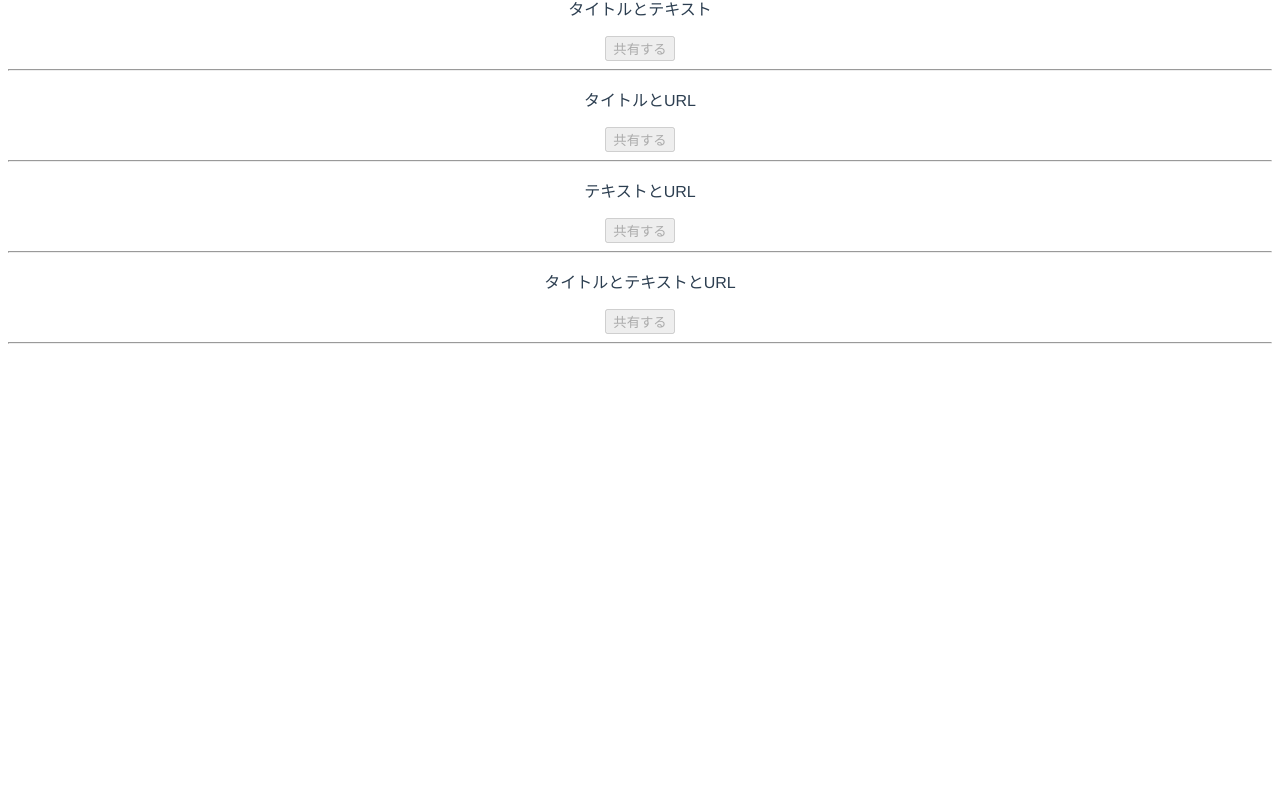
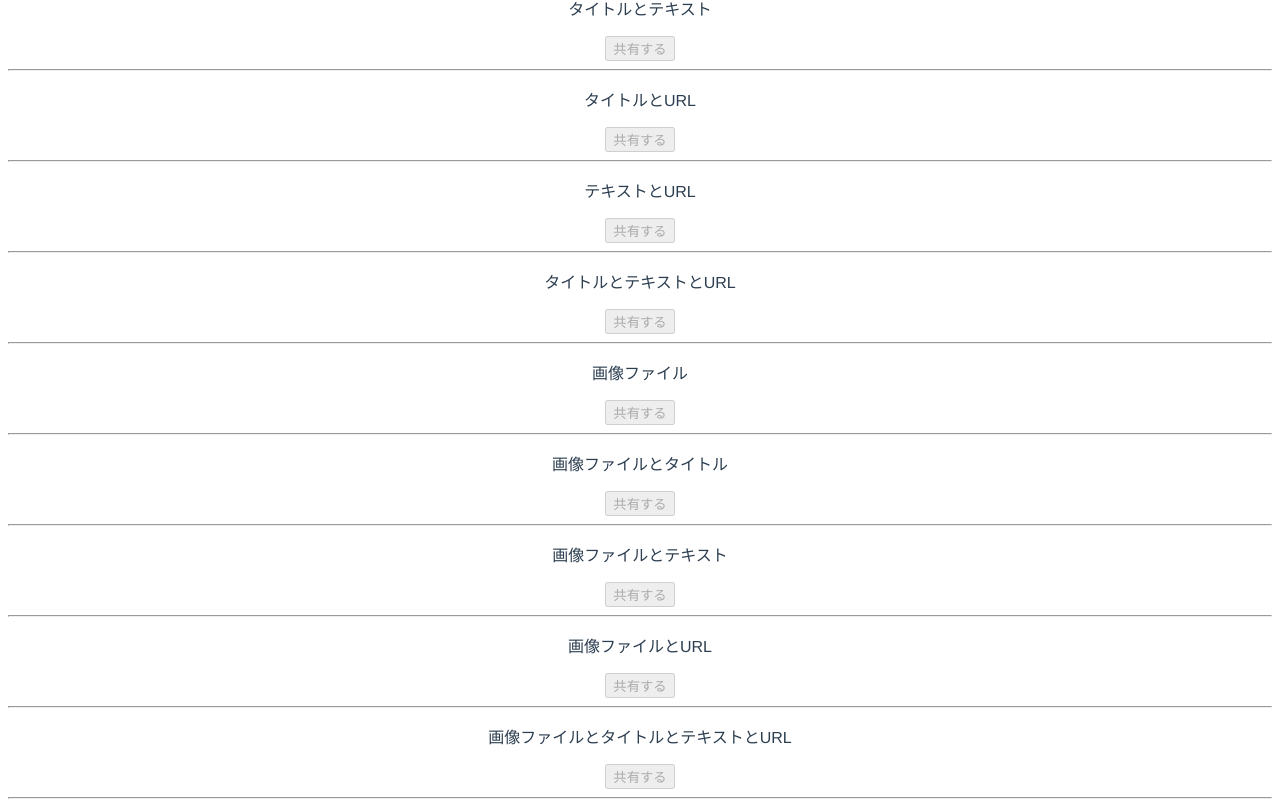
Before and after one commit to morhi-2214/webShareAPI-test, a Vue app in the folder my-practice/share-vue/: page / in a window 1280 px wide. Shown: the part 714-1521 px from the top of the page. Before the commit the page ends 1066 px from the top, so only its background shows below. Built offline with nearby package versions, Linux system fonts and the light colour scheme.

Commit message:
Filesを追加(画像のパスは間違えているかもしれない)

```diff
--- a/my-practice/share-vue/src/components/HelloWorld.vue
+++ b/my-practice/share-vue/src/components/HelloWorld.vue
@@ -26,11 +26,11 @@ export default {
       values: [
         {
           name: "タイトルのみ",
-          option: { title: "Hello WebShareAPI!" },
+          option: { title: "Title" },
         },
         {
           name: "テキストのみ",
-          option: { text: "Hello WebShareAPI!(Text)" },
+          option: { text: "Text" },
         },
         {
           name: "このサイトのURLのみ",
@@ -56,6 +56,31 @@ export default {
           name: "タイトルとテキストとURL",
           option: { title: "Title", text: "Text", url: location.href },
         },
+        {
+          name: "画像ファイル",
+          option: { files: "../assets/gyudon.jpg" },
+        },
+        {
+          name: "画像ファイルとタイトル",
+          option: { title: "Title", files: "../assets/gyudon.jpg" },
+        },
+        {
+          name: "画像ファイルとテキスト",
+          option: { text: "Text", files: "../assets/gyudon.jpg" },
+        },
+        {
+          name: "画像ファイルとURL",
+          option: { url: location.href, files: "../assets/gyudon.jpg" },
+        },
+        {
+          name: "画像ファイルとタイトルとテキストとURL",
+          option: {
+            title: "Title",
+            text: "Text",
+            url: location.href,
+            files: "../assets/gyudon.jpg",
+          },
+        },
       ],
     };
   },
--- a/my-practice/share-vue/src/views/Share.vue
+++ b/my-practice/share-vue/src/views/Share.vue
@@ -29,6 +29,7 @@ export default {
           title: "Share title",
           text: "Share content",
           url: "https://demo.jp/demo",
+          files: "../assets/gyudon.jpg",
         });
         console.log("Successful share");
       } catch (err) {
```
Also changed, not shown: my-practice/share-vue/src/assets/gyudon.jpg (added).
